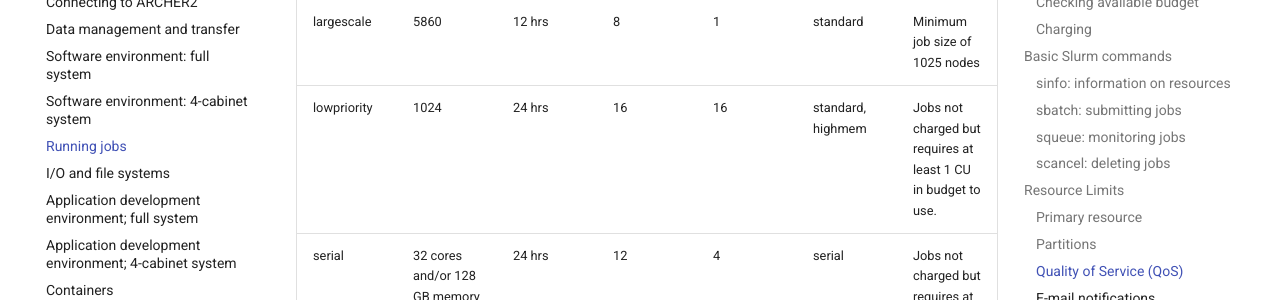
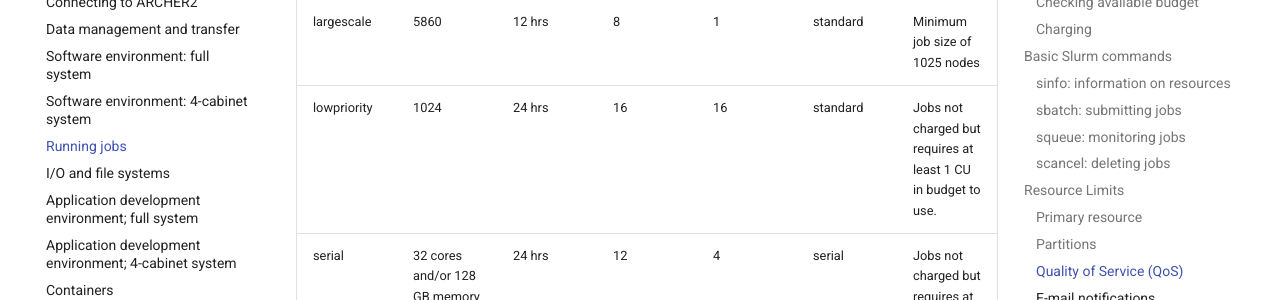
Before and after one commit to ARCHER2-HPC/archer2-docs, an MkDocs documentation site: the page built from docs/user-guide/scheduler.md, in a window 1280 px wide and 900 px high, scrolled down 5749 px. Shown: the part 160-460 px from the top of the window. Built offline with MkDocs 1.6.1 and Material for MkDocs 9.7.7, drawn with Linux system fonts in a browser that asks for light colours; comment, search, counter and statistics services are not loaded.

Commit message:
Removes `highmem` partition from `lowpriority` QoS. Closes #372

```diff
--- a/docs/user-guide/scheduler.md
+++ b/docs/user-guide/scheduler.md
@@ -222,7 +222,7 @@ lists the active QoS on ARCHER2.
     | short      | 32                 | 20 mins      | 16           | 4            | standard     | |
     | long       | 64                | 48 hrs       | 16          | 16           | standard     | Minimum walltime of 24 hrs, maximum 512 nodes in use by any one user at any time, maximum of 2048 nodes in use by QoS |
     | largescale | 5860               | 12 hrs        | 8           | 1            | standard     | Minimum job size of 1025 nodes |
-    | lowpriority | 1024               | 24 hrs        | 16           | 16            | standard, highmem     | Jobs not charged but requires at least 1 CU in budget to use. |
+    | lowpriority | 1024               | 24 hrs        | 16           | 16            | standard     | Jobs not charged but requires at least 1 CU in budget to use. |
     | serial | 32 cores and/or 128 GB memory   | 24 hrs        | 12           | 4            | serial    | Jobs not charged but requires at least 1 CU in budget to use. Maximum of 1024 nodes in use by any one user at any time. |
     | reservation | Size of reservation  | Length of reservation       | No limit           | no limit           | standard   |  |
 
```
